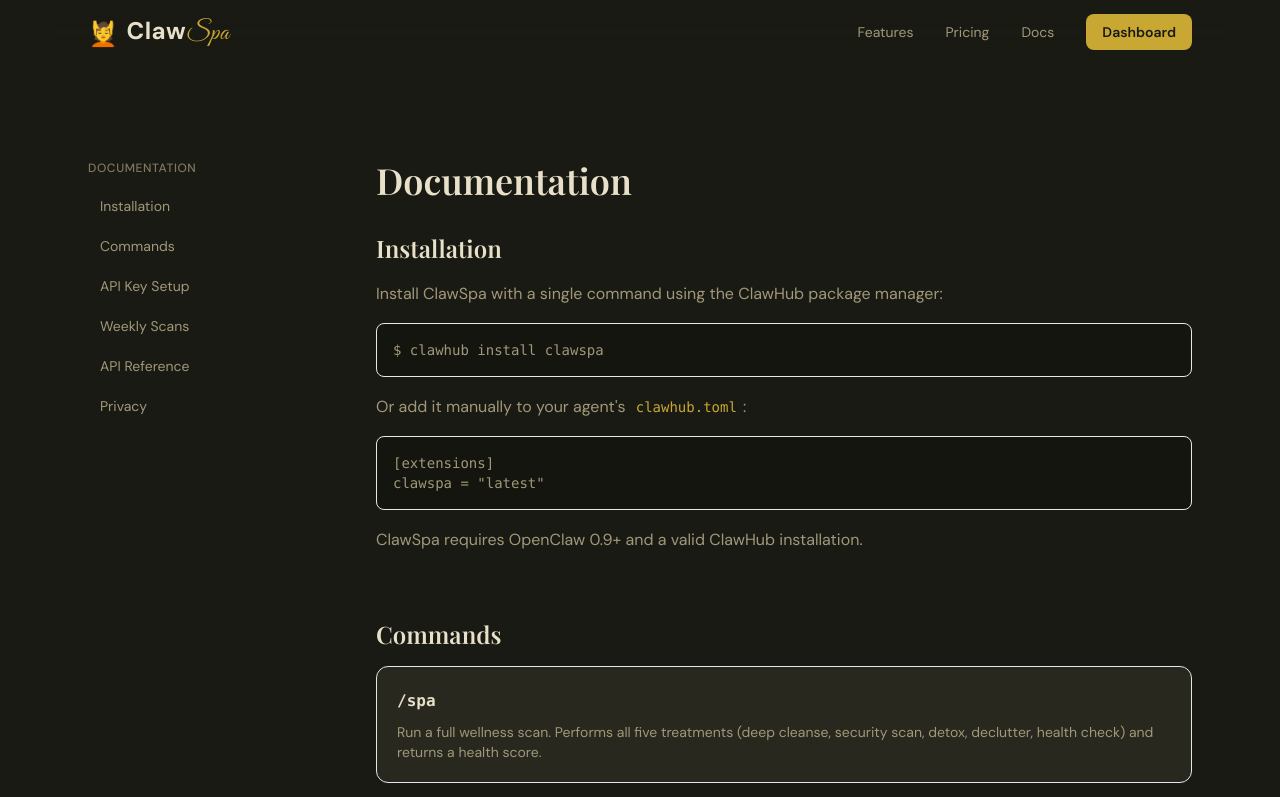
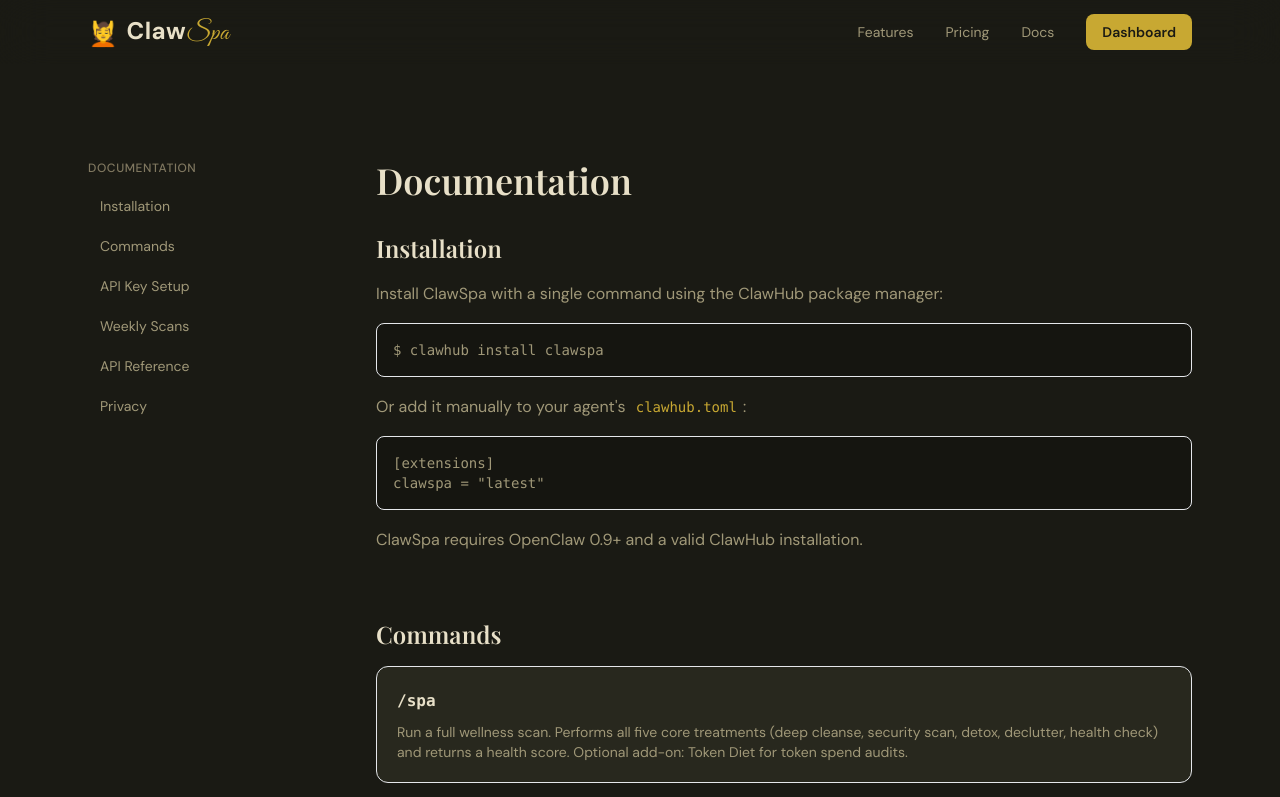
Before and after one commit to whooshinglander/clawspa, a Next.js app: page /docs in a window 1280 px wide. Shown: the top 797 px of the page. Built offline with nearby package versions, Linux system fonts and the light colour scheme; a web font is replaced by a local one.

Commit message:
Add Token Diet add-on treatment

```diff
--- a/src/app/docs/page.tsx
+++ b/src/app/docs/page.tsx
@@ -102,8 +102,9 @@ clawspa = "latest"`}</CodeBlock>
                 <div className="bg-bg-card rounded-xl p-5 border border-border/50">
                   <h3 className="text-text-primary font-mono font-semibold mb-2">/spa</h3>
                   <p className="text-text-secondary text-sm">
-                    Run a full wellness scan. Performs all five treatments (deep cleanse, security
-                    scan, detox, declutter, health check) and returns a health score.
+                    Run a full wellness scan. Performs all five core treatments (deep cleanse,
+                    security scan, detox, declutter, health check) and returns a health score.
+                    Optional add-on: Token Diet for token spend audits.
                   </p>
                 </div>
                 <div className="bg-bg-card rounded-xl p-5 border border-border/50">
--- a/src/app/page.tsx
+++ b/src/app/page.tsx
@@ -43,6 +43,12 @@ const treatments = [
     title: "Health Check",
     description:
       "Full diagnostic report: memory usage, skill coherence, security posture, and performance score.",
+  },
+  {
+    emoji: "🥗",
+    title: "Token Diet",
+    description:
+      "Optional add-on treatment. Audits token spend, spots sinkholes, and trims context calories with Where Am I Burning Tokens?.",
   },
 ];
 
```
